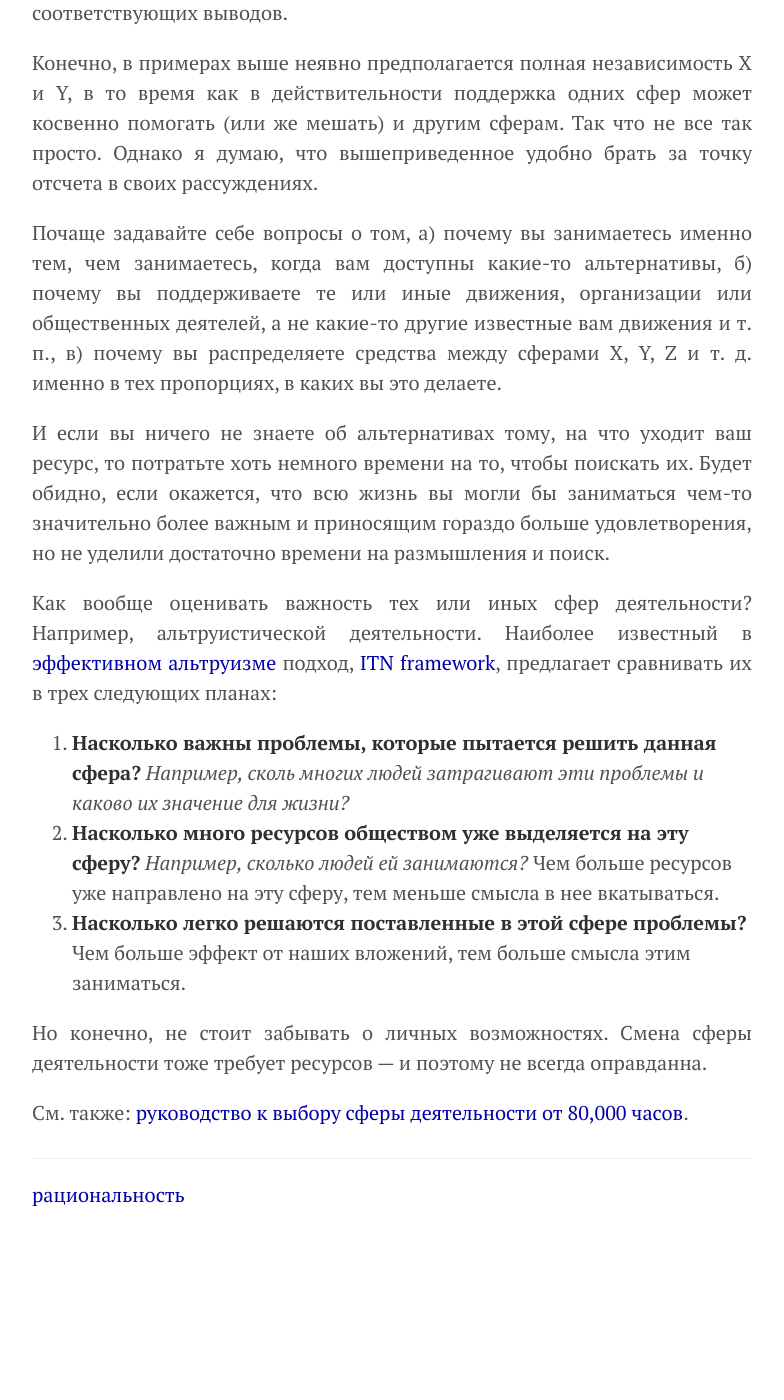
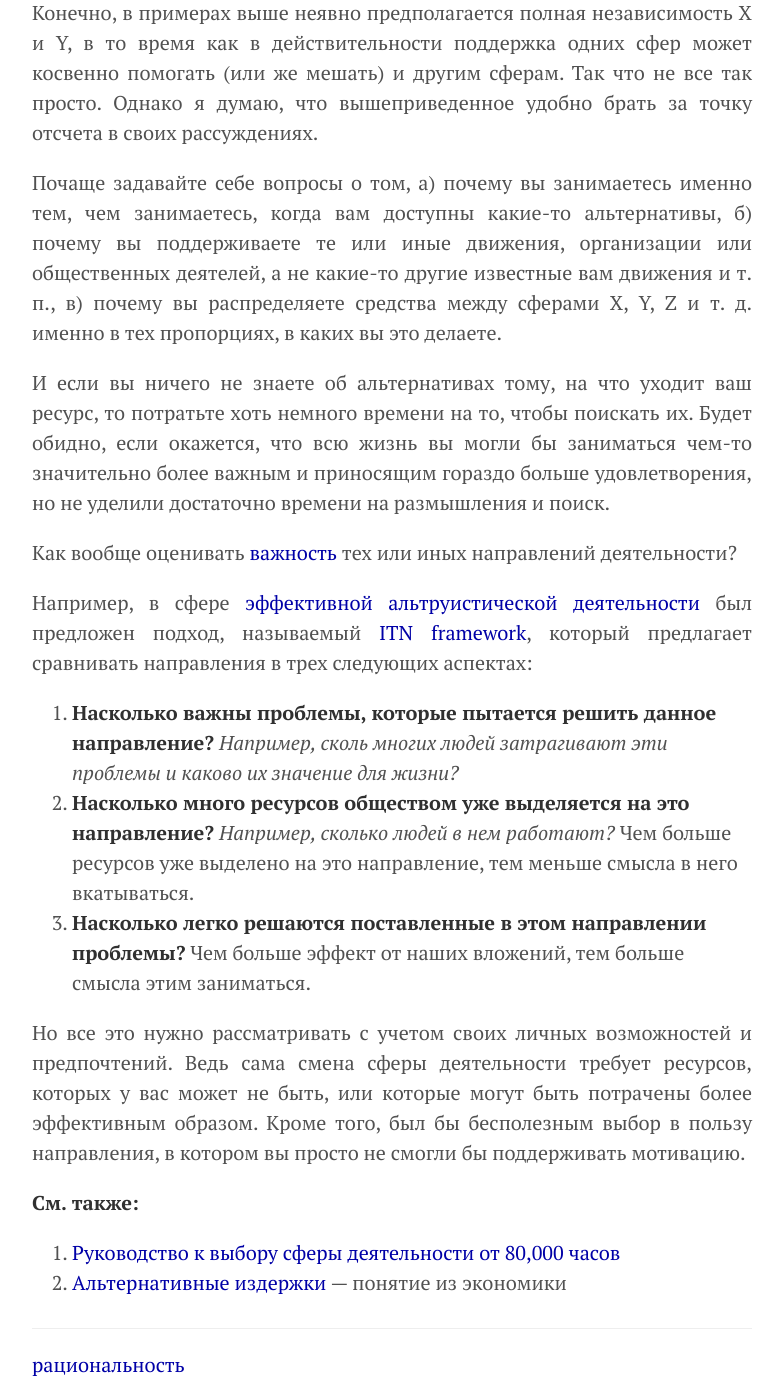
Before and after one commit to KKirdan/kkirdan.github.io, a Jekyll site: the page built from blog/_posts/3. average/2023-07-11-a2.md, in a window 1280 px wide and 1400 px high, scrolled down 742 px. Shown: the whole window, without its empty margins (248-1032 px from the left). Built offline with Jekyll 4.4.1, drawn with Linux system fonts in a browser that asks for light colours; before the commit the page ends 1972 px from its top, so only the background shows below that; some of the changed text lies outside the part shown.

Commit message:
Update 2023-07-11-a2.md

```diff
--- a/blog/_posts/3. average/2023-07-11-a2.md
+++ b/blog/_posts/3. average/2023-07-11-a2.md
@@ -28,11 +28,15 @@ importance: 10
 
 И если вы ничего не знаете об альтернативах тому, на что уходит ваш ресурс, то потратьте хоть немного времени на то, чтобы поискать их. Будет обидно, если окажется, что всю жизнь вы могли бы заниматься чем-то значительно более важным и приносящим гораздо больше удовлетворения, но не уделили достаточно времени на размышления и поиск.
 
-Как вообще оценивать важность тех или иных сфер деятельности? Например, альтруистической деятельности. Наиболее известный в [эффективном альтруизме](https://ea-ru.org/articles/introduction-to-effective-altruism) подход, [ITN framework](https://forum.effectivealtruism.org/topics/itn-framework), предлагает сравнивать их в трех следующих планах:
-1. **Насколько важны проблемы, которые пытается решить данная сфера?** _Например, сколь многих людей затрагивают эти проблемы и каково их значение для жизни?_
-2. **Насколько много ресурсов обществом уже выделяется на эту сферу?** _Например, сколько людей ей занимаются?_ Чем больше ресурсов уже направлено на эту сферу, тем меньше смысла в нее вкатываться.
-3. **Насколько легко решаются поставленные в этой сфере проблемы?** Чем больше эффект от наших вложений, тем больше смысла этим заниматься.
+Как вообще оценивать [важность](https://reducingsuffering.github.io/magnus-vinding-cause-prioritization.html) тех или иных направлений деятельности?
 
-Но конечно, не стоит забывать о личных возможностях. Смена сферы деятельности тоже требует ресурсов — и поэтому не всегда оправданна.
+Например, в сфере [эффективной альтруистической деятельности](https://ea-ru.org/articles/introduction-to-effective-altruism) был предложен подход, называемый [ITN framework](https://forum.effectivealtruism.org/topics/itn-framework), который предлагает сравнивать направления в трех следующих аспектах:
+1. **Насколько важны проблемы, которые пытается решить данное направление?** _Например, сколь многих людей затрагивают эти проблемы и каково их значение для жизни?_
+2. **Насколько много ресурсов обществом уже выделяется на это направление?** _Например, сколько людей в нем работают?_ Чем больше ресурсов уже выделено на это направление, тем меньше смысла в него вкатываться.
+3. **Насколько легко решаются поставленные в этом направлении проблемы?** Чем больше эффект от наших вложений, тем больше смысла этим заниматься.
 
-См. также: [руководство к выбору сферы деятельности от 80,000 часов](https://80000hours.ru/).
+Но все это нужно рассматривать с учетом своих личных возможностей и предпочтений. Ведь сама смена сферы деятельности требует ресурсов, которых у вас может не быть, или которые могут быть потрачены более эффективным образом. Кроме того, был бы бесполезным выбор в пользу направления, в котором вы просто не смогли бы поддерживать мотивацию.
+
+**См. также:**
+1. [Руководство к выбору сферы деятельности от 80,000 часов](https://80000hours.ru/)
+2. [Альтернативные издержки](https://ru.wikipedia.org/wiki/%D0%90%D0%BB%D1%8C%D1%82%D0%B5%D1%80%D0%BD%D0%B0%D1%82%D0%B8%D0%B2%D0%BD%D1%8B%D0%B5_%D0%B8%D0%B7%D0%B4%D0%B5%D1%80%D0%B6%D0%BA%D0%B8) — понятие из экономики
```
Also changed, not shown: other parts of blog/_posts/3. average/2023-07-11-a2.md (+2 -2 lines).
